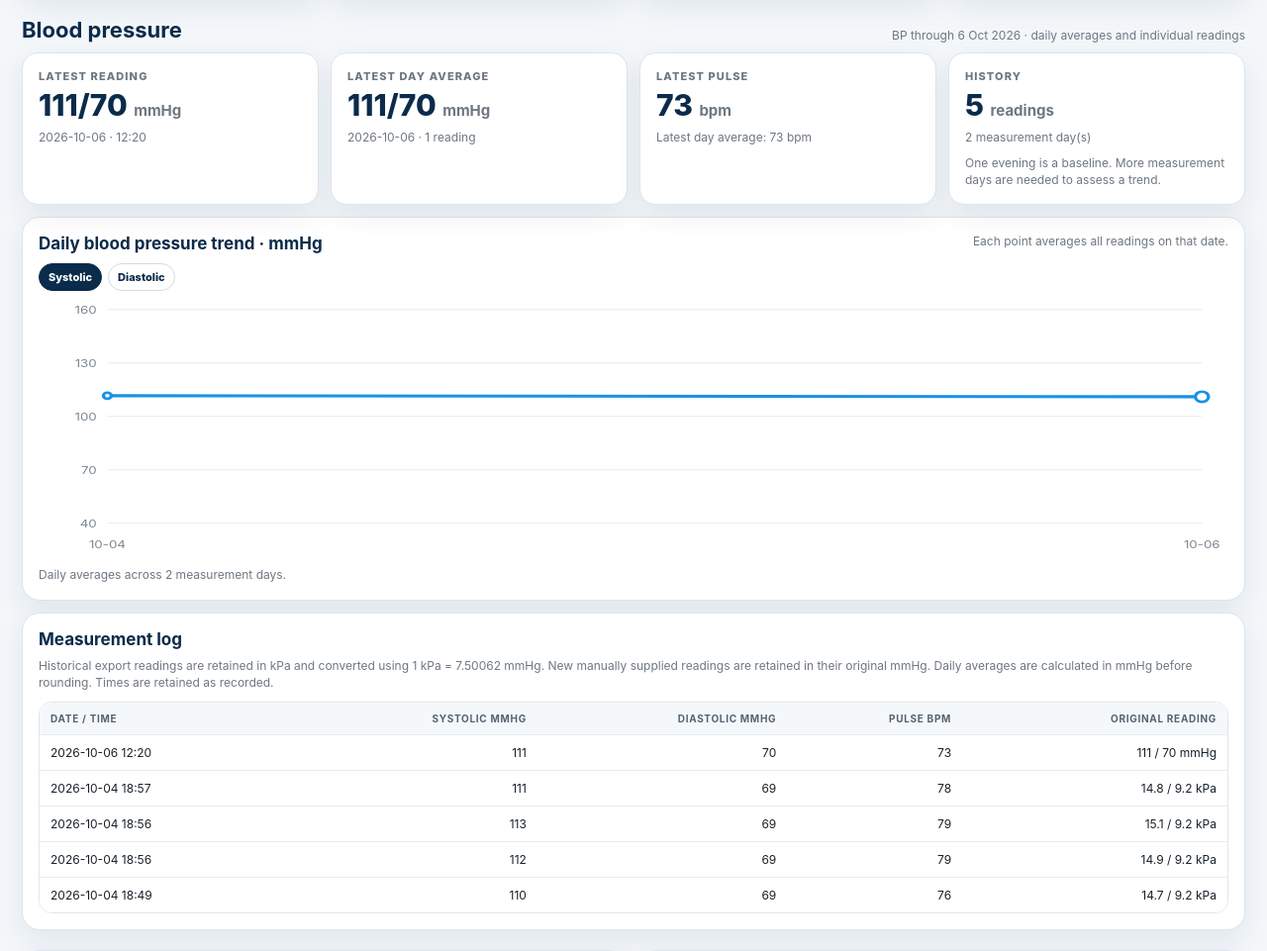
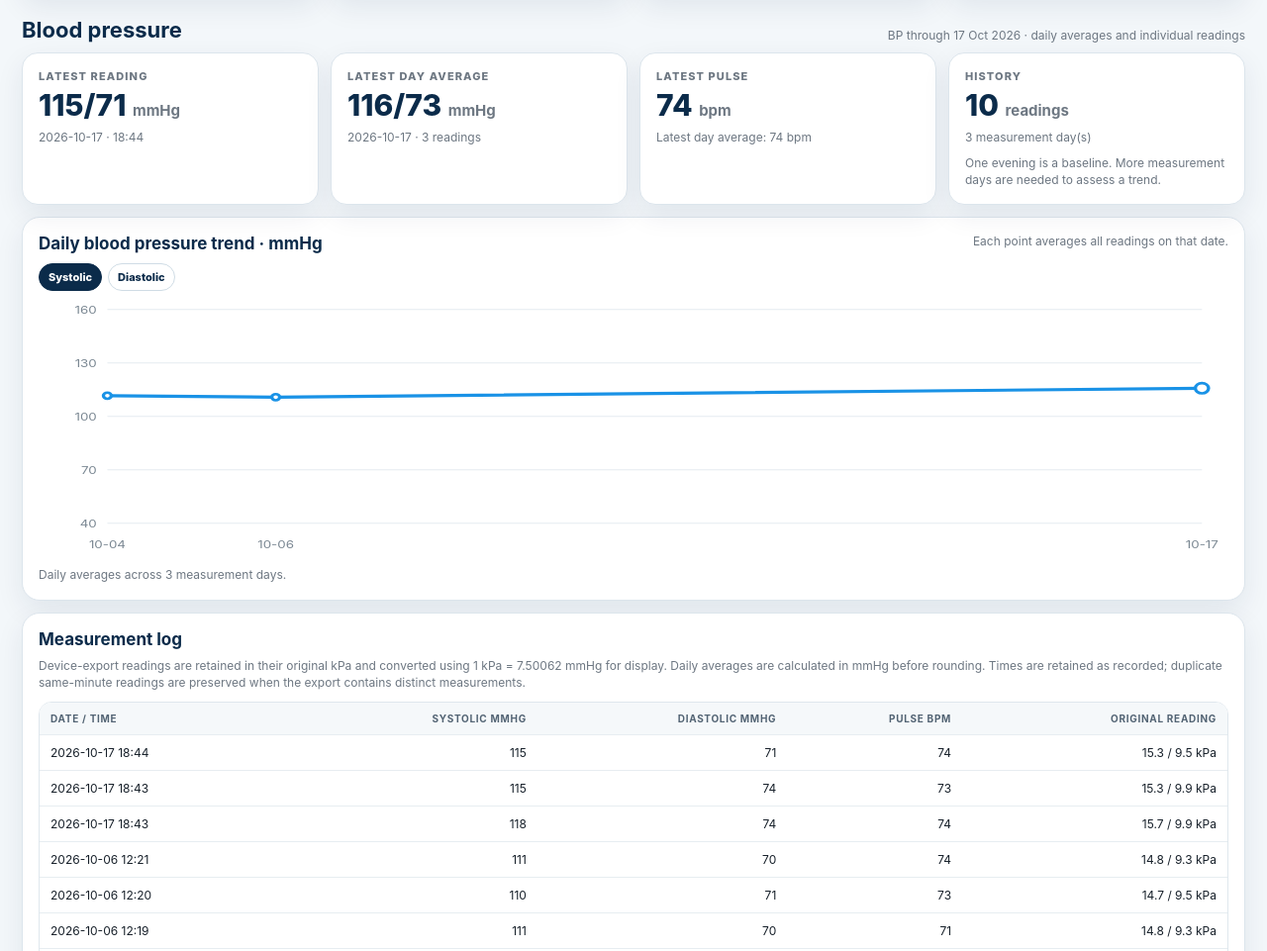
Before and after one commit to MWD2702/Mark-Dashboard, a plain HTML site: page health/index.html in a window 1280 px wide. Shown: the part 949-1910 px from the top of the page at 99% size. Drawn offline with Linux system fonts and the light colour scheme.

Commit message:
Update BP history through 17 Oct from device export

```diff
--- a/health/index.html
+++ b/health/index.html
@@ -170,7 +170,7 @@ dialog{border:0;border-radius:18px;padding:0;width:min(720px,calc(100% - 28px));
       <div>
         <div class="kicker">Health & Performance Dashboard · Live</div>
         <h1>Mark — performance is improving in strength and body composition, while aerobic capacity and autonomic recovery remain the main gaps.</h1>
-        <div class="sub"><b>Dashboard updated 16 Oct 2026</b> · Weight through 27 Sep · Waist through 7 Oct · Training aggregate through 16 Oct · Detailed strength benchmarks through 16 Oct · WHOOP raw export through 28 Sep (workouts through 29 Sep) · Trend View snapshots through 1 Oct · InBody history expanded to six scans · BP through 6 Oct.</div>
+        <div class="sub"><b>Dashboard updated 17 Oct 2026</b> · Weight through 27 Sep · Waist through 7 Oct · Training aggregate through 16 Oct · Detailed strength benchmarks through 16 Oct · WHOOP raw export through 28 Sep (workouts through 29 Sep) · Trend View snapshots through 1 Oct · InBody history expanded to six scans · BP through 17 Oct.</div>
       </div>
       <div class="hero-actions">
         <button onclick="window.print()">Print / Save PDF</button>
@@ -218,7 +218,7 @@ dialog{border:0;border-radius:18px;padding:0;width:min(720px,calc(100% - 28px));
   </section>
 
 <section class="section" id="bloodPressure">
-<div class="section-head"><h2>Blood pressure</h2><div class="section-note">BP through 6 Oct 2026 · daily averages and individual readings</div></div>
+<div class="section-head"><h2>Blood pressure</h2><div class="section-note">BP through 17 Oct 2026 · daily averages and individual readings</div></div>
 <div class="grid4">
 <div class="card"><div class="label">Latest reading</div><div class="big" id="bpLatest"></div><div class="meta" id="bpLatestMeta"></div></div>
 <div class="card"><div class="label">Latest day average</div><div class="big" id="bpAverage"></div><div class="meta" id="bpAverageMeta"></div></div>
@@ -227,7 +227,7 @@ dialog{border:0;border-radius:18px;padding:0;width:min(720px,calc(100% - 28px));
 </div>
 <div class="panel" style="margin-top:12px"><div class="panel-head"><h3>Daily blood pressure trend · mmHg</h3><div class="section-note">Each point averages all readings on that date.</div></div>
 <div class="tabs" id="bpTabs"></div><div class="chart" id="bpChart"></div><div class="meta" id="bpTrendNote"></div></div>
-<div class="panel" style="margin-top:12px"><h3>Measurement log</h3><div class="meta">Historical export readings are retained in kPa and converted using 1 kPa = 7.50062 mmHg. New manually supplied readings are retained in their original mmHg. Daily averages are calculated in mmHg before rounding. Times are retained as recorded.</div>
+<div class="panel" style="margin-top:12px"><h3>Measurement log</h3><div class="meta">Device-export readings are retained in their original kPa and converted using 1 kPa = 7.50062 mmHg for display. Daily averages are calculated in mmHg before rounding. Times are retained as recorded; duplicate same-minute readings are preserved when the export contains distinct measurements.</div>
 <div class="table-wrap" style="margin-top:10px"><table style="min-width:520px"><thead><tr><th>Date / time</th><th>Systolic mmHg</th><th>Diastolic mmHg</th><th>Pulse bpm</th><th>Original reading</th></tr></thead><tbody id="bpRows"></tbody></table></div></div>
 </section>
   <section class="section" id="composition">
@@ -676,8 +676,13 @@ const BP_READINGS=[
   {"date":"2026-10-04","time":"18:56","sysKpa":14.9,"diaKpa":9.2,"pulse":79,"unit":"kPa"},
   {"date":"2026-10-04","time":"18:56","sysKpa":15.1,"diaKpa":9.2,"pulse":79,"unit":"kPa"},
   {"date":"2026-10-04","time":"18:57","sysKpa":14.8,"diaKpa":9.2,"pulse":78,"unit":"kPa"},
-  {"date":"2026-10-06","time":"12:20","sysMmhg":111,"diaMmhg":70,"pulse":73,"unit":"mmHg"}
-];
+  {"date":"2026-10-06","time":"12:19","sysKpa":14.8,"diaKpa":9.3,"pulse":71,"unit":"kPa"},
+  {"date":"2026-10-06","time":"12:20","sysKpa":14.7,"diaKpa":9.5,"pulse":73,"unit":"kPa"},
+  {"date":"2026-10-06","time":"12:21","sysKpa":14.8,"diaKpa":9.3,"pulse":74,"unit":"kPa"},
+  {"date":"2026-10-17","time":"18:43","sysKpa":15.7,"diaKpa":9.9,"pulse":74,"unit":"kPa"},
+  {"date":"2026-10-17","time":"18:43","sysKpa":15.3,"diaKpa":9.9,"pulse":73,"unit":"kPa"},
+  {"date":"2026-10-17","time":"18:44","sysKpa":15.3,"diaKpa":9.5,"pulse":74,"unit":"kPa"}
+]
 const BP_KPA_TO_MMHG=7.50062;
 const bpSys=r=>Number.isFinite(r.sysMmhg)?r.sysMmhg:r.sysKpa*BP_KPA_TO_MMHG;
 const bpDia=r=>Number.isFinite(r.diaMmhg)?r.diaMmhg:r.diaKpa*BP_KPA_TO_MMHG;
```
